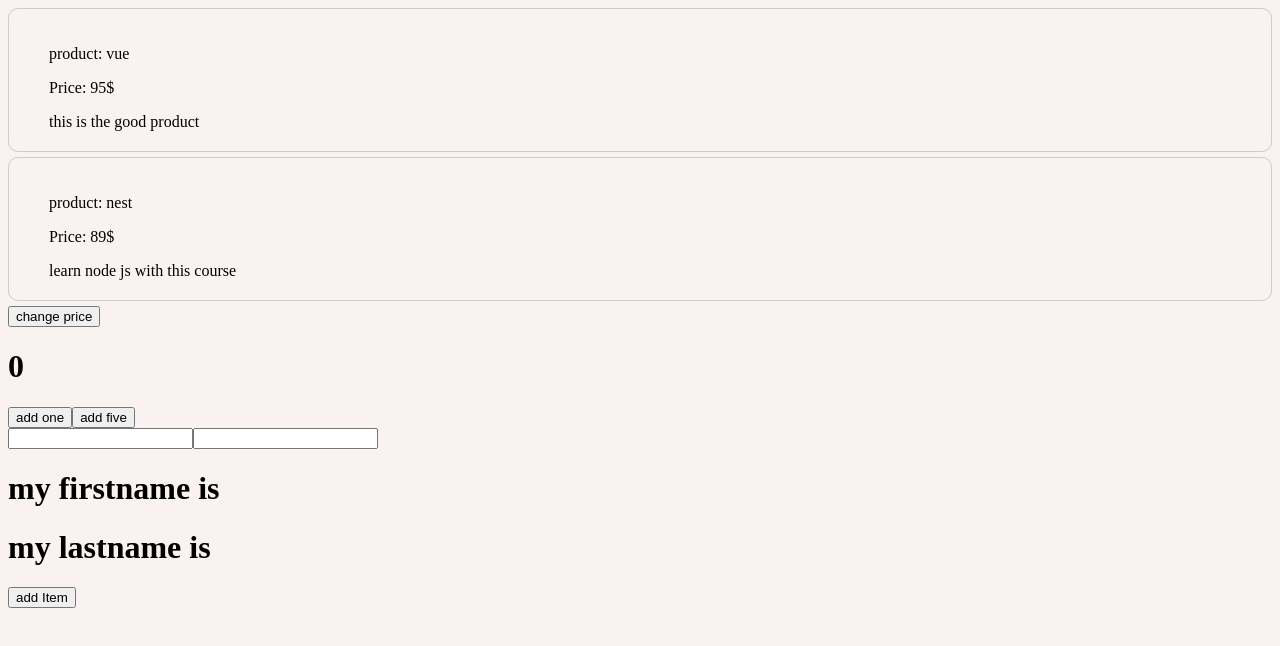
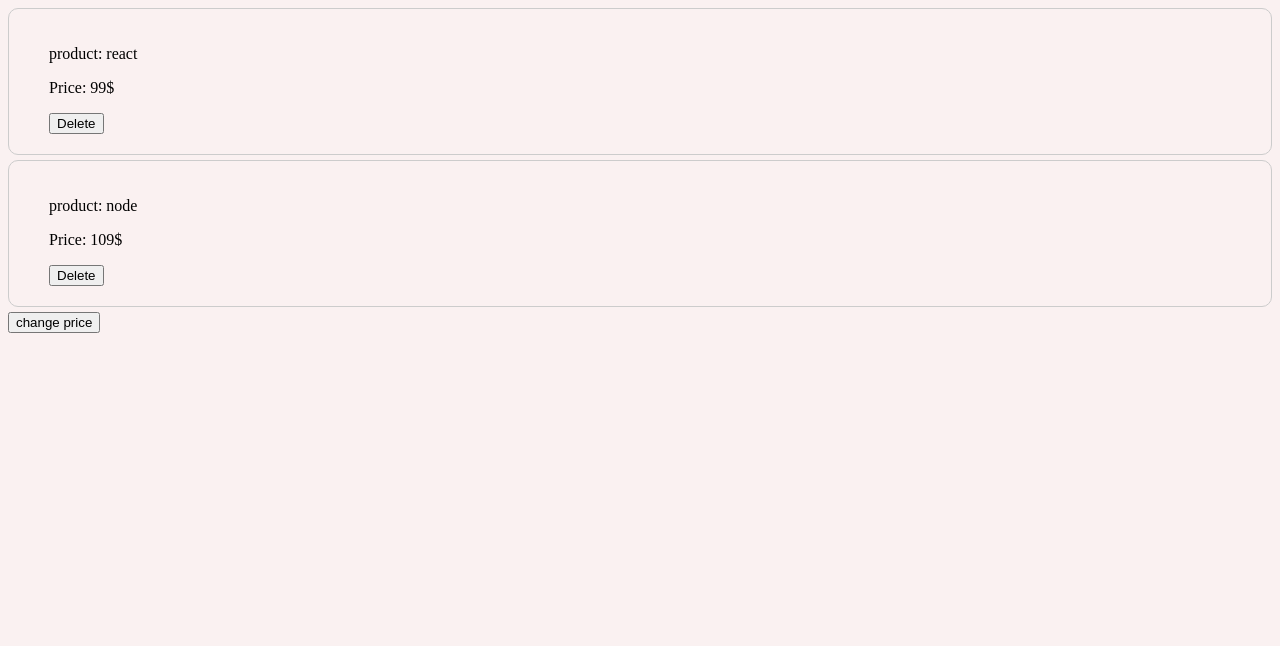
Before and after one commit to reyhaneh-moayeri/react-journey, a React (Create React App) app: page / in a window 1280 px wide. Shown: the top 646 px of the page. Built offline with nearby package versions, Linux system fonts and the light colour scheme.

Commit message:
add delete btn to products

```diff
--- a/src/App.js
+++ b/src/App.js
@@ -1,111 +1,85 @@
-import Products from "./components/Products/Products";
 import React, { useState } from "react";
-import HookCounter from "./components/HookCounter";
-import HookObject from "./components/HookObject";
-import HooksArray from "./components/HookArray";
+import ProductList from "./components/ProductList/ProductList";
 import "./App.css";
-// class App extends React.Component {
-//   state = {
-//     products: [
+class App extends React.Component {
+  state = {};
+
+  clickHandler = () => {
+    // this.setState({
+    //   products: [
+    //     {
+    //       title: "vue",
+    //       price: "95$",
+    //       description: "this is the good product",
+    //     },
+    //     {
+    //       title: "nest",
+    //       price: "89$",
+    //       description: "learn node js with this course",
+    //     },
+    //   ],
+    // });
+  };
+  render() {
+    return (
+      <div className="container">
+        <ProductList />
+
+        <button onClick={this.clickHandler}>change price</button>
+      </div>
+    );
+  }
+}
+
+// const App = () => {
+//   const [products, setProducts] = useState([
+//     {
+//       title: "vue",
+//       price: "95$",
+//       description: "this is the good product",
+//     },
+//     {
+//       title: "nest",
+//       price: "89$",
+//       description: "learn node js with this course",
+//     },
+//   ]);
+
+//   function clickHandler() {
+//     setProducts([
 //       {
 //         title: "react",
-//         price: "99$",
+//         price: "95$",
 //         description: "this is the good product",
 //       },
 //       {
 //         title: "node",
-//         price: "109$",
+//         price: "89$",
 //         description: "learn node js with this course",
 //       },
-//     ],
-//   };
+//     ]);
+//   }
+//   return (
+//     <div className="container">
+//       {products.map((product) => {
+//         return (
+//           <Products
+//             title={product.title}
+//             price={product.price}
+//             key={product.title}
+//           >
+//             {product.description}
+//           </Products>
+//         );
+//       })}
 
-//   clickHandler = () => {
-//     this.setState({
-//       products: [
-// {
-//   title: "vue",
-//   price: "95$",
-//   description: "this is the good product",
-// },
-// {
-//   title: "nest",
-//   price: "89$",
-//   description: "learn node js with this course",
-// },
-//       ],
-//     });
-//   };
-//   render() {
-//     return (
-//   <div className="container">
-//     {this.state.products.map((product) => {
-//       return (
-//         <Products
-//           title={product.title}
-//           price={product.price}
-//           key={product.title}
-//         >
-//           {product.description}
-//         </Products>
-//       );
-//     })}
+//       <button onClick={clickHandler}>change price</button>
 
-//     <button onClick={this.clickHandler}>change price</button>
-//   </div>
-//     );
-//   }
-// }
-
-const App = () => {
-  const [products, setProducts] = useState([
-    {
-      title: "vue",
-      price: "95$",
-      description: "this is the good product",
-    },
-    {
-      title: "nest",
-      price: "89$",
-      description: "learn node js with this course",
-    },
-  ]);
-
-  function clickHandler() {
-    setProducts([
-      {
-        title: "react",
-        price: "95$",
-        description: "this is the good product",
-      },
-      {
-        title: "node",
-        price: "89$",
-        description: "learn node js with this course",
-      },
-    ]);
-  }
-  return (
-    <div className="container">
-      {products.map((product) => {
-        return (
-          <Products
-            title={product.title}
-            price={product.price}
-            key={product.title}
-          >
-            {product.description}
-          </Products>
-        );
-      })}
-
-      <button onClick={clickHandler}>change price</button>
-
-      <HookCounter />
-      <HookObject />
-      <HooksArray />
-    </div>
-  );
-};
+//       <HookCounter />
+//       <HookObject />
+//       <HooksArray />
+//     </div>
+//   );
+// };
 
 export default App;
--- /dev/null
+++ b/src/components/ProductList/ProductList.js
@@ -0,0 +1,44 @@
+import React, { Component } from "react";
+import Products from "../Products/Products";
+class ProductList extends Component {
+  state = {
+    products: [
+      {
+        id: 1,
+        title: "react",
+        price: "99$",
+        description: "this is the good product",
+      },
+      {
+        id: 2,
+        title: "node",
+        price: "109$",
+        description: "learn node js with this course",
+      },
+    ],
+  };
+
+  removeHandler = (id) => {
+    const filteredProducts = this.state.products.filter((p) => p.id !== id);
+    this.setState({ products: filteredProducts });
+  };
+
+  render() {
+    return (
+      <div>
+        {this.state.products.map((product) => {
+          return (
+            <Products
+              title={product.title}
+              price={product.price}
+              key={product.title}
+              onDelete={() => this.removeHandler(product.id)}
+            ></Products>
+          );
+        })}
+      </div>
+    );
+  }
+}
+
+export default ProductList;
--- a/src/components/Products/Products.js
+++ b/src/components/Products/Products.js
@@ -5,6 +5,7 @@ const Product = (props) => {
     <div className={styles.products}>
       <p>product: {props.title}</p>
       <p>Price: {props.price}</p>
+      <button onClick={props.onDelete}>Delete</button>
       {props.children}
     </div>
   );
```
